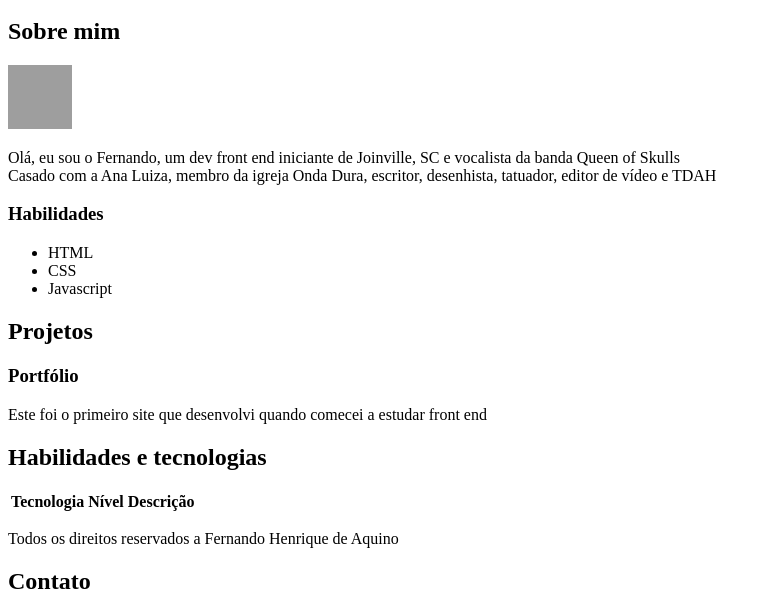
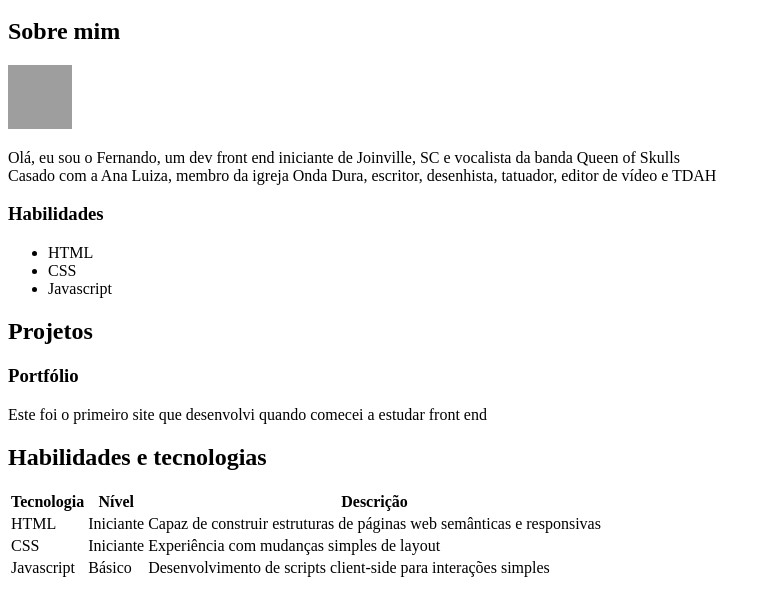
Before and after one commit to FernandoHenriqueDeAquino/Portfolio_Front_End, a plain HTML site: page index.html in a window 1280 px wide. Shown: the part 154-747 px from the top of the page, without its empty margins (0-771 px from the left). Drawn offline with Linux system fonts and the light colour scheme; grey boxes are pictures that could not be loaded.

Commit message:
Tabela v2

```diff
--- a/index.html
+++ b/index.html
@@ -76,6 +76,23 @@
                 </tr>
             </thead>
 
+            <tbody>
+                <tr>
+                    <td>HTML</td>
+                    <td>Iniciante</td>
+                    <td>Capaz de construir estruturas de páginas web semânticas e responsivas</td>
+                </tr>
+                <tr>
+                    <td>CSS</td>
+                    <td>Iniciante</td>
+                    <td>Experiência com mudanças simples de layout</td>
+                </tr>
+                <tr>
+                    <td>Javascript</td>
+                    <td>Básico</td>
+                    <td>Desenvolvimento de scripts client-side para interações simples</td>
+                </tr>
+            </tbody>
         </table>
 
     </section>
```
